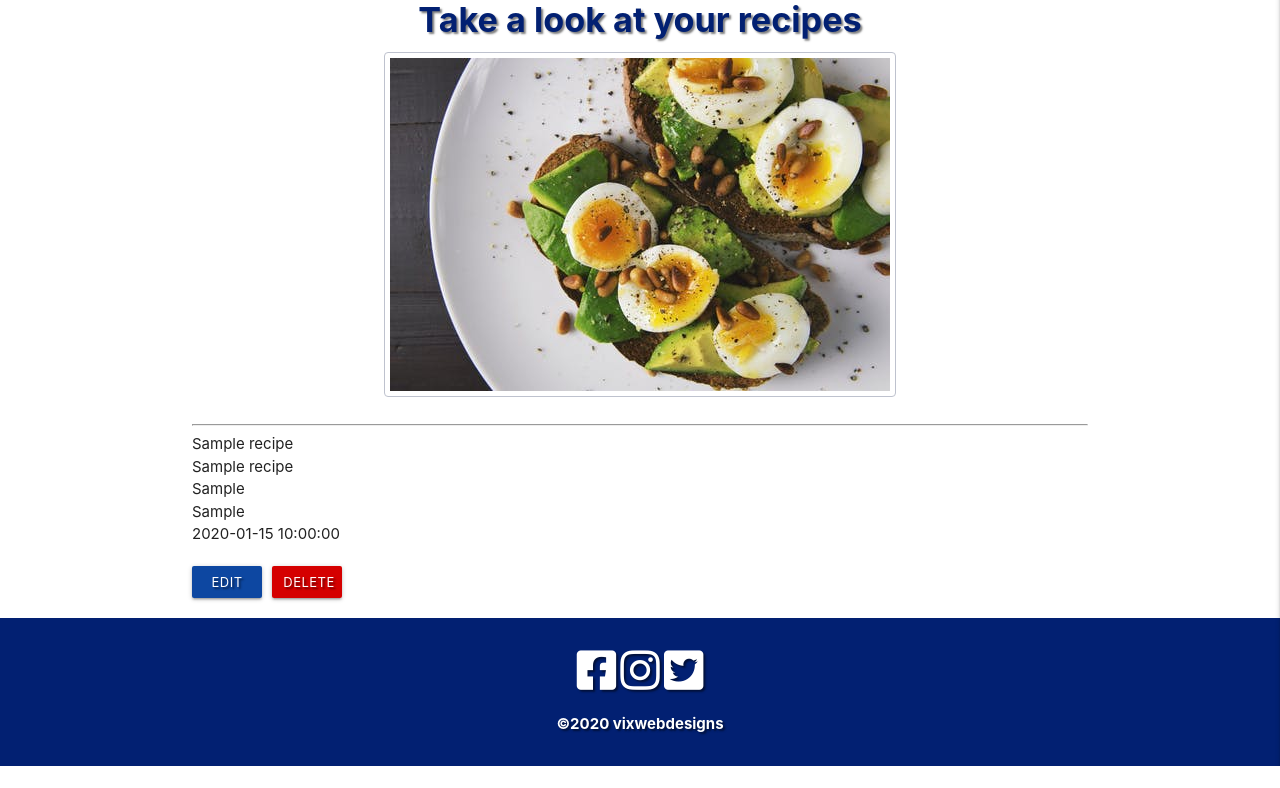
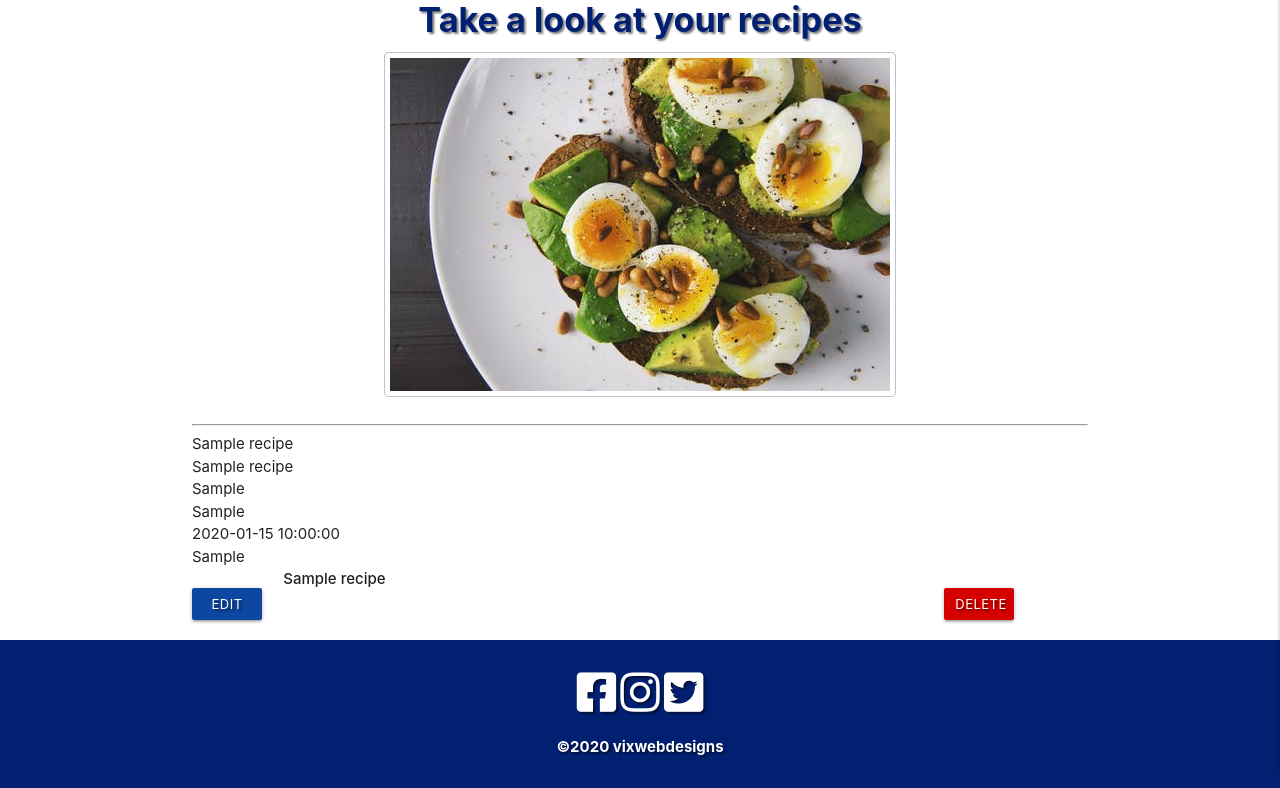
Before and after one commit to VMBlakelock/saute-and-skewers-greekfood, a Flask app: page /get_recipes in a window 1280 px wide. Shown: the part 88-876 px from the top of the page. Before the commit the page ends 854 px from the top, so only its background shows below. Run offline with Flask 2, Linux system fonts and the light colour scheme; a database or web service that is not in the repository returns one stand-in record (values such as "Sample title"); some libraries are stand-ins or nearby versions.

Commit message:
added cancel button to edit recipe page

```diff
--- a/templates/edit_recipe.html
+++ b/templates/edit_recipe.html
@@ -65,7 +65,7 @@
 				<div class="switch">
 					<i class="fas fa-star prefix"></i>
 					<label for="mark_favourite">
-                    {% if recipe.is_mark_favourite == "on" %}
+                    {% if recipe.mark_favourite == "on" %}
                                 <input type="checkbox" id="mark_favourite" name="mark_favourite" checked>
                             {% else %}
                                 <input type="checkbox" id="mark_favourite" name="mark_favourite">
@@ -78,6 +78,10 @@
 				<!-- submit button -->
 				<div class="row">
 					<div class="col s12 center-align">
+                    <!-- cancel button -->
+                    <a href="{{ url_for('get_recipes') }}" class="btn-large red text-shadow">
+                        Cancel <i class="fas fa-times-circle right"></i>
+                    </a>
 						<button type="submit" class="btn-large #0d47a1 blue darken-4 text-shadow">
                         Edit Recipe <i class="fas fa-edit right"></i>
                     </button>
--- a/templates/recipes.html
+++ b/templates/recipes.html
@@ -17,6 +17,7 @@
 {{ recipe.recipe_ingredients }}<br>
 {{ recipe.recipe_method }}<br>
 {{ recipe.created_by }}<br>
+{{ recipe.mark_favourite }}<br>
 
 
 	<!-- edit and delete buttons-->
@@ -24,7 +25,16 @@
 		<a href="{{ url_for('edit_recipe', recipe_id=recipe._id) }}"
 			class="col s12 btn-small #0d47a1 blue darken-4 text-shadow">Edit</a>
 
-		<a href="" class="col s12 btn-small #d50000 red accent-4 text-shadow">Delete</a>
+		<div class="col s9">
+			<strong>{{ recipe.recipe_name }}</strong>
+			{% if recipe.mark_favourite == "on" %}
+			<i class="fas fa-exclamation-circle light-blue-text text-lighten-2 tooltipped"
+                            data-position="right" data-tooltip="Favourite"></i>
+			{% endif %}
+		</div>
+
+		<a href=""
+			class="col s12 btn-small #d50000 red accent-4 text-shadow">Delete</a>
 	</div>
 	{% endfor %}
 	{% endblock %}
```
